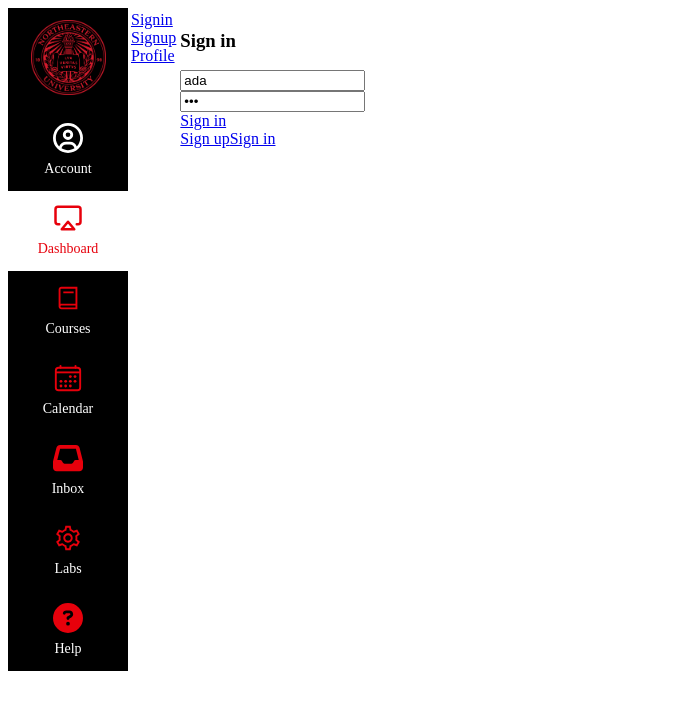
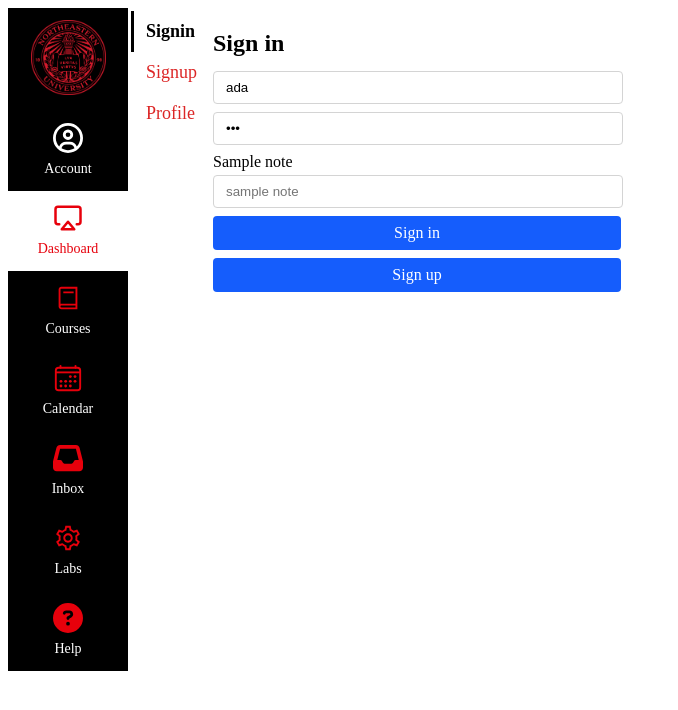
Before and after one commit to yevk55/webdev-client, a Next.js app: page /account/signin in a window 1280 px wide. Shown: the top 710 px of the page, without its empty margins (0-678 px from the left). Built offline with nearby package versions, Linux system fonts and the light colour scheme.

Commit message:
finished account screens

```diff
--- a/app/(kambaz)/account/Navigation.tsx
+++ b/app/(kambaz)/account/Navigation.tsx
@@ -1,11 +1,48 @@
+"use client";
 import Link from "next/link";
+import { usePathname } from "next/navigation";
 
 export default function AccountNavigation() {
+  const pathname = usePathname() ?? "";
+  const signin = "/account/signin";
+  const signup = "/account/signup";
+  const profile = "/account/profile";
+
   return (
-    <div id="wd-account-navigation">
-      <Link href="/account/signin">Signin</Link> <br />
-      <Link href="/account/signup">Signup</Link> <br />
-      <Link href="/account/profile">Profile</Link> <br />
+    <div id="wd-account-navigation" className="wd list-group rounded-none text-lg">
+      <Link
+        href={signin}
+        id="wd-account-signin-link"
+        className={
+          pathname === signin
+            ? "list-group-item active border-0"
+            : "list-group-item border-0 text-red-600"
+        }
+      >
+        Signin
+      </Link>
+      <Link
+        href={signup}
+        id="wd-account-signup-link"
+        className={
+          pathname === signup
+            ? "list-group-item active border-0"
+            : "list-group-item border-0 text-red-600"
+        }
+      >
+        Signup
+      </Link>
+      <Link
+        href={profile}
+        id="wd-account-profile-link"
+        className={
+          pathname === profile
+            ? "list-group-item active border-0"
+            : "list-group-item border-0 text-red-600"
+        }
+      >
+        Profile
+      </Link>
     </div>
   );
 }
--- a/app/(kambaz)/account/profile/page.tsx
+++ b/app/(kambaz)/account/profile/page.tsx
@@ -2,41 +2,35 @@
 
 export default function Profile() {
   return (
-    <div id="wd-profile-screen">
+    <div id="wd-profile-screen" className="max-w-sm">
       <h3>Profile</h3>
       <input
         defaultValue="alice"
         placeholder="username"
-        className="wd-username"
+        className="wd-username mb-2 w-full rounded border border-neutral-300 px-3 py-2"
       />
-      <br />
       <input
         defaultValue="123"
         placeholder="password"
         type="password"
-        className="wd-password"
+        className="wd-username mb-2 w-full rounded border border-neutral-300 px-3 py-2"
       />
-      <br />
-      <input defaultValue="Alice" placeholder="First Name" id="wd-firstname" />
-      <br />
+      <input defaultValue="Alice" placeholder="First Name" id="wd-firstname" className="wd-username mb-2 w-full rounded border border-neutral-300 px-3 py-2"/>
       <input
         defaultValue="Wonderland"
         placeholder="Last Name"
         id="wd-lastname"
+        className="wd-username mb-2 w-full rounded border border-neutral-300 px-3 py-2"
       />
-      <br />
-      <input defaultValue="2000-01-01" type="date" id="wd-dob" />
-      <br />
-      <input defaultValue="alice@wonderland" type="email" id="wd-email" />
-      <br />
-      <select defaultValue="FACULTY" id="wd-role">
+      <input defaultValue="2000-01-01" type="date" id="wd-dob" className="wd-username mb-2 w-full rounded border border-neutral-300 px-3 py-2"/>
+      <input defaultValue="alice@wonderland" type="email" id="wd-email" className="wd-username mb-2 w-full rounded border border-neutral-300 px-3 py-2"/>
+      <select defaultValue="FACULTY" id="wd-role" className="wd-username mb-2 w-full rounded border border-neutral-300 px-3 py-2">
         <option value="USER">User</option>
         <option value="ADMIN">Admin</option>
         <option value="FACULTY">Faculty</option>
         <option value="STUDENT">Student</option>
       </select>
-      <br />
-      <Link href="/account/signin">Sign out</Link>
+      <Link href="/account/signin" className="mb-2 block w-full rounded bg-red-600 px-3 py-2 text-center text-white no-underline">Sign out</Link>
     </div>
   );
 }
--- a/app/(kambaz)/account/signin/page.tsx
+++ b/app/(kambaz)/account/signin/page.tsx
@@ -2,30 +2,36 @@
 
 export default function Signin() {
   return (
-    <div id="wd-signin-screen">
-      <h3>Sign in</h3>
+<div id="wd-signin-screen" className="max-w-sm">
+  <h1 className="mb-3 text-2xl font-semibold">Sign in</h1>
   <input
     placeholder="username"
-        className="wd-username"
     defaultValue="ada"
-      />{" "}
-      <br />
+    className="wd-username mb-2 w-full rounded border border-neutral-300 px-3 py-2"
+  />
   <input
     placeholder="password"
     type="password"
-        className="wd-password"
     defaultValue="123"
-      />{" "}
-      <br />
-        <Link href="/account/profile" id="wd-signin-btn">
+    className="wd-password mb-2 w-full rounded border border-neutral-300 px-3 py-2"
+  />
+  <label htmlFor="wd-ai-signin-note" className="mb-1 block">
+    Sample note
+  </label>
+  <input
+    id="wd-ai-signin-note"
+    placeholder="sample note"
+    className="mb-2 w-full rounded border border-neutral-300 px-3 py-2"
+  />
+  <Link
+    id="wd-signin-btn"
+    href="/dashboard"
+    className="mb-2 block w-full rounded bg-blue-600 px-3 py-2 text-center text-white no-underline"
+  >
     Sign in
-        </Link>{" "}
-        <br />
-        <Link href="/account/signup" id="wd-signup-link">
+  </Link>
+  <Link id="wd-signup-link" href="/account/signup" className="mb-2 block w-full rounded bg-blue-600 px-3 py-2 text-center text-white no-underline" >
     Sign up
-        </Link>
-        <Link href="/dashboard" id="wd-signin-btn">
-            Sign in
   </Link>
 </div>
   );
--- a/app/(kambaz)/account/signup/page.tsx
+++ b/app/(kambaz)/account/signup/page.tsx
@@ -2,30 +2,29 @@
 
 export default function Signup() {
   return (
-    <div id="wd-signup-screen">
-      <h3>Sign up</h3>
+    <div id="wd-signup-screen" className="max-w-sm">
+      <h1>Sign up</h1>
       <input
         placeholder="username"
-        className="wd-username"
+        className="wd-username mb-2 w-full rounded border border-neutral-300 px-3 py-2"
         defaultValue="ada"
       />
       <br />
       <input
         placeholder="password"
         type="password"
-        className="wd-password"
+        className="wd-username mb-2 w-full rounded border border-neutral-300 px-3 py-2"
         defaultValue="123"
       />
       <br />
       <input
         placeholder="verify password"
         type="password"
-        className="wd-password-verify"
+        className="wd-username mb-2 w-full rounded border border-neutral-300 px-3 py-2"
       />
       <br />
-      <Link href="/account/profile">Sign up</Link>
-      <br />
-      <Link href="/account/signin">Sign in</Link>
+      <Link href="/account/profile" className="mb-2 block w-full rounded bg-blue-600 px-3 py-2 text-center text-white no-underline">Sign up</Link>
+      <Link href="/account/signin" className="mb-2 block w-full rounded bg-blue-600 px-3 py-2 text-center text-white no-underline">Sign in</Link>
     </div>
   );
 }
```
Lines whose indentation alone changed are shown as unchanged.
